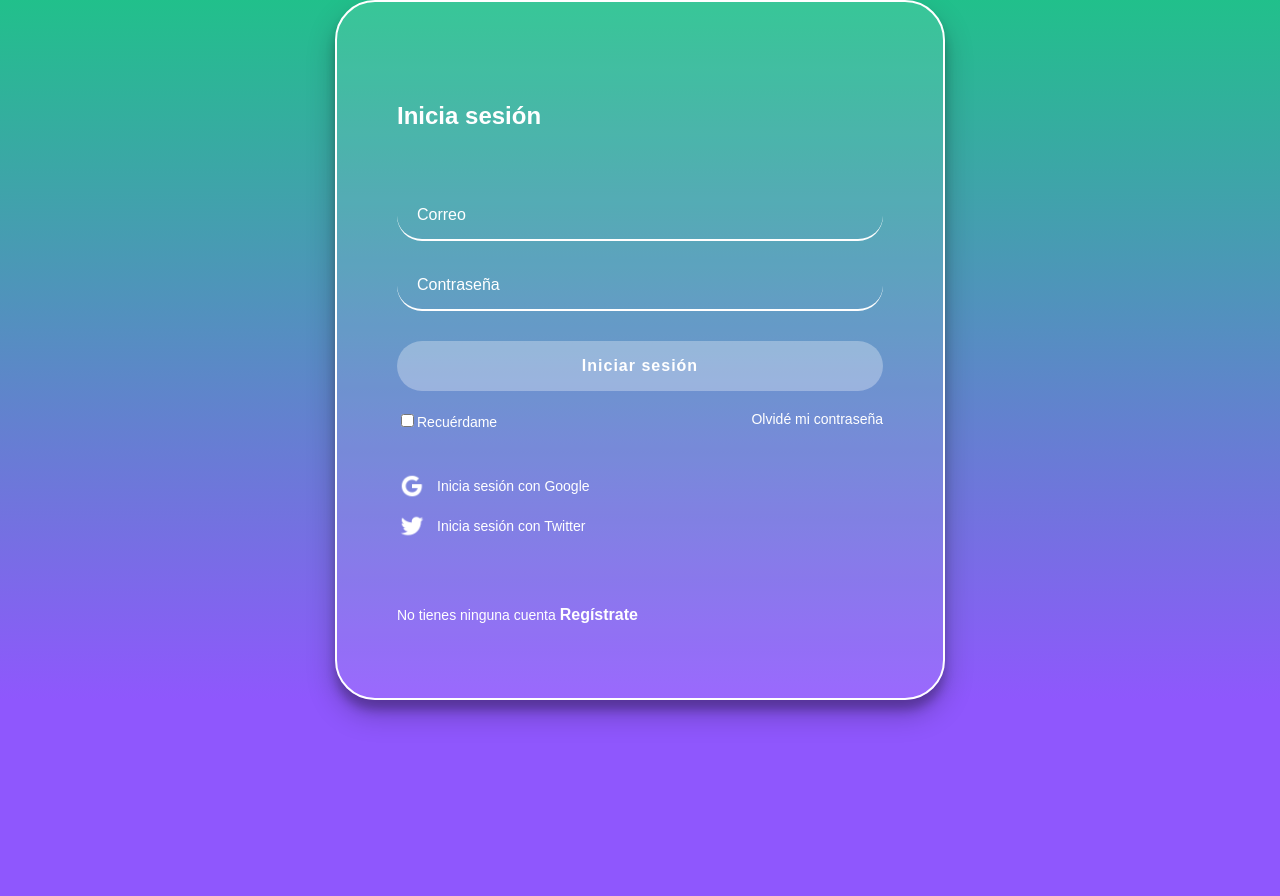
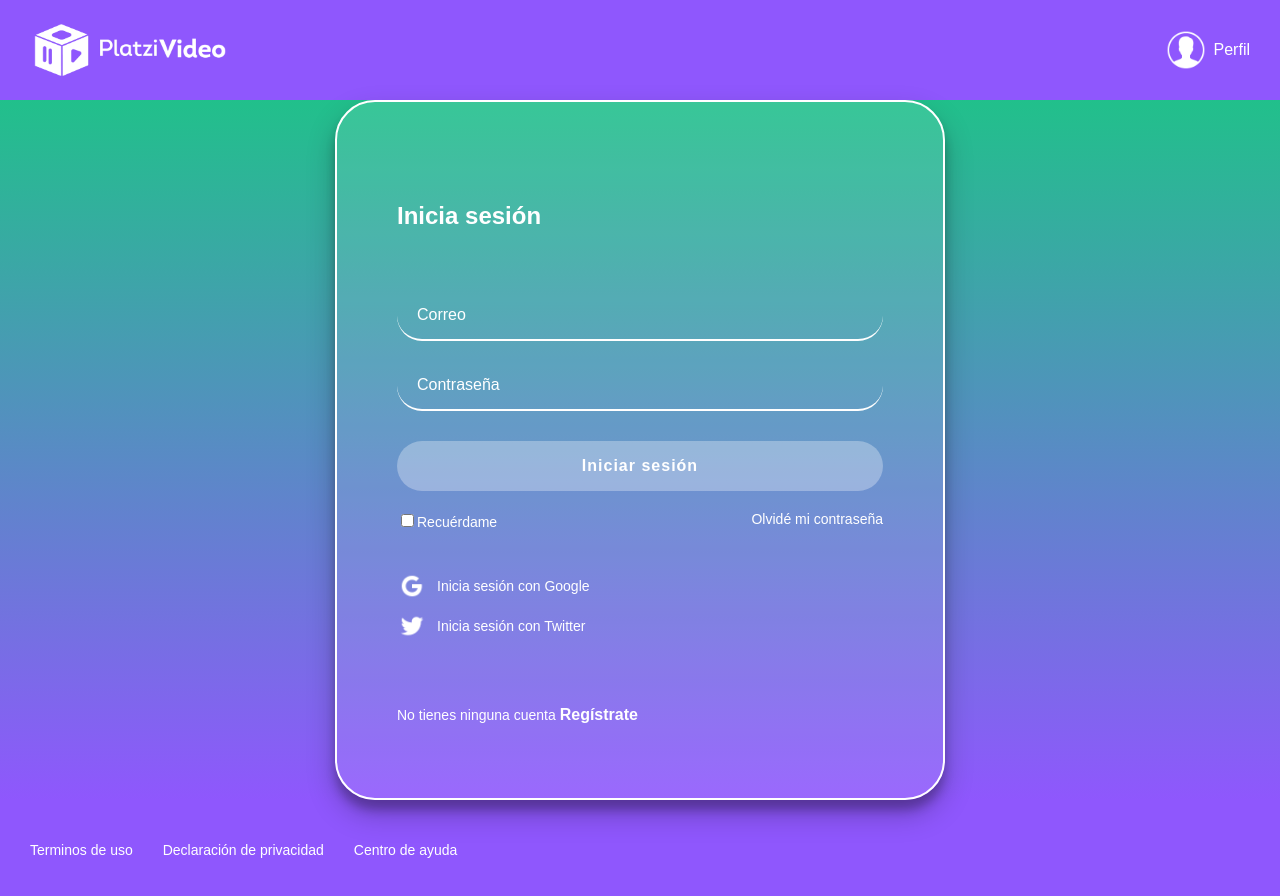
Before and after one commit to reinhearth/react-course-platzi, a React app: page /login in a window 1280 px wide. Shown: the top 896 px of the page. Before the commit the page ends 800 px from the top, so only its background shows below. Built offline with nearby package versions, Linux system fonts and the light colour scheme; the HTML template or start-up script is replaced by a standard one; a web font is replaced by a local one.

Commit message:
layout component

```diff
--- /dev/null
+++ b/src/components/Layout.jsx
@@ -0,0 +1,13 @@
+import React from "react";
+import Header from "./Header";
+import Footer from "./Footer";
+import "../assets/styles/App.scss";
+const Layout = ({ children }) => (
+  <div className="App">
+    <Header />
+    {children}
+    <Footer />
+  </div>
+);
+
+export default Layout;
--- a/src/containers/Home.jsx
+++ b/src/containers/Home.jsx
@@ -1,13 +1,11 @@
 import React from "react";
-import Header from "../components/Header";
 import Search from "../components/Search";
 import Categories from "../components/Categories";
 import Carousel from "../components/Carousel";
 import CarouselItem from "../components/Carousel-item";
-import Footer from "../components/Footer";
 import useInitialState from "../hooks/useInitialState";
 
-import "../assets/styles/App.scss";
+
 
 const API = "http://localhost:3000/initalState";
 
@@ -15,8 +13,7 @@
   const initialState = useInitialState(API);
 
   return (
-    <div className="App">
-      <Header />
+    <>
       <Search />
       {initialState.mylist?.length > 0 && (
         <Categories title="Mi Lista">
@@ -42,9 +39,7 @@
           ))}
         </Carousel>
       </Categories>
-
-      <Footer />
-    </div>
+    </>
   );
 };
 
--- a/src/routes/App.js
+++ b/src/routes/App.js
@@ -4,15 +4,18 @@
 import Login from "../containers/Login";
 import Register from "../containers/Register";
 import NotFound from "../containers/NotFound";
+import Layout from "../components/Layout";
 
 const App = () => (
   <BrowserRouter>
+    <Layout>
       <Switch>
         <Route exact path="/" component={Home} />
         <Route exact path="/login" component={Login} />
         <Route exact path="/register" component={Register} />
         <Route component={NotFound} />
       </Switch>
+    </Layout>
   </BrowserRouter>
 );
 
```
Lines whose indentation alone changed are shown as unchanged.
